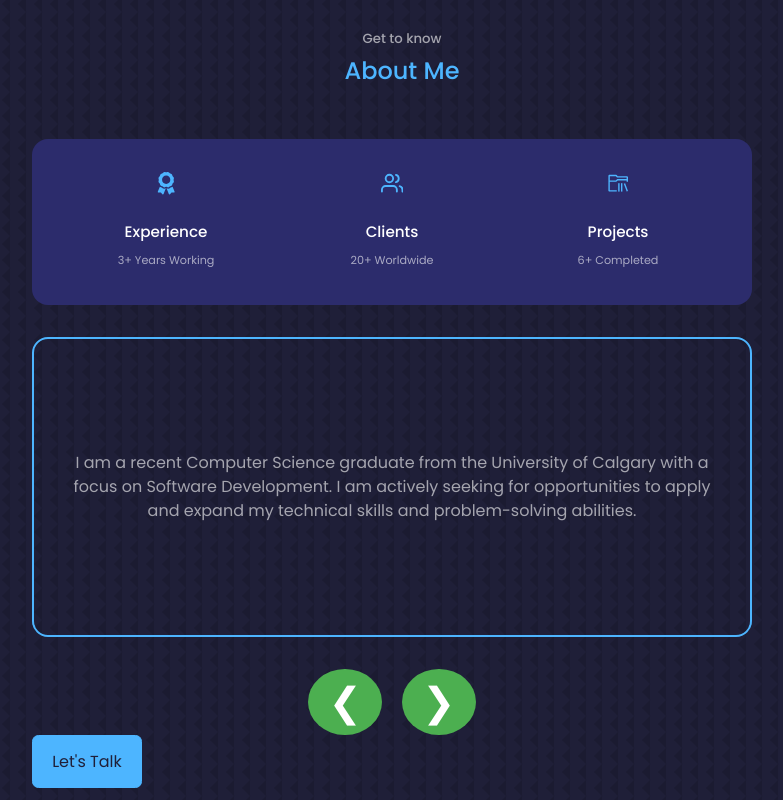
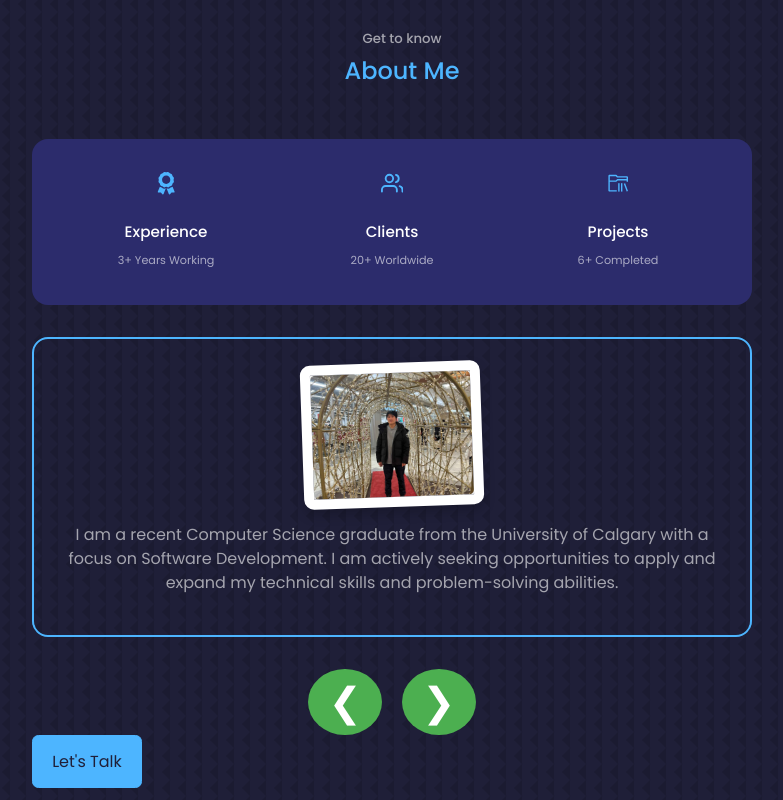
Before and after one commit to gaoaaron1/Portfolio, a React (Create React App) app: page / in a window 1280 px wide. Shown: the part 900-1700 px from the top of the page, without its empty margins (238-1021 px from the left). Built offline with nearby package versions, Linux system fonts and the light colour scheme.

Commit message:
Updated about me page

```diff
--- a/src/components/about/About.css
+++ b/src/components/about/About.css
@@ -1,7 +1,8 @@
+/* Base styles for the About section */
 .about__container {
     display: grid;
     grid-template-columns: 75% 50%;
-    gap: 15;
+    gap: 15px;
     margin-right: 50px;
 }
 
@@ -9,12 +10,7 @@
     width: 75%;
     aspect-ratio: 1/1;
     border-radius: 2rem;
-    background: linear-gradient(
-        45 deg,
-        transparent,
-        var(--color-primary),
-        transparent
-    );
+    background: linear-gradient(45deg, transparent, var(--color-primary), transparent);
     display: grid;
     place-items: center;
 }
@@ -30,13 +26,11 @@
     transform: rotate(0);
 }
 
+/* About cards (Experience, Clients, Projects) */
 .about__cards {
     display: grid;
     grid-template-columns: repeat(3, 1fr);
     gap: 1.5rem;
-}
-
-.about__cards {
     background: var(--color-bg-variant);
     border: 1px solid transparent;
     border-radius: 1rem;
@@ -47,8 +41,7 @@
 
 .about__card:hover {
     background: transparent;
-    border-color: var(--color-primary-variant)
-    ;
+    border-color: var(--color-primary-variant);
     cursor: default;
 }
 
@@ -62,7 +55,6 @@
     font-size: 0.95rem;
 }
 
-
 .about__card small {
     font-size: 0.7rem;
     color: var(--color-light);
@@ -73,41 +65,53 @@
     color: var(--color-light);
 }
 
-
+/* Dynamic content container */
 .about__container2 {
     background: transparent;
     border: 2px solid var(--color-primary);
     border-radius: 1rem;
     padding: 1.5rem;
     margin: 2rem 0;
-    overflow: hidden;
+    overflow-y: auto; /* Make content scrollable if it overflows */
     height: 300px; /* Fixed height */
     display: flex;
     flex-direction: column;
-    justify-content: center; /* Vertically center text */
-    text-align: center; /* Center text horizontally */
+    justify-content: center;
+    text-align: center;
 }
 
 .about__container2 p {
     color: var(--color-light);
     margin: 1rem 0;
-    overflow-wrap: break-word; /* Allows text to break and wrap to the next line if necessary */
-    word-wrap: break-word; /* Prevents words from overflowing */
-    word-break: break-word; /* Breaks long words if they exceed container width */
-    line-height: 1.5; /* Adjust line height for readability */
-    font-size: 1rem; /* Ensure text is not too large */
+    overflow-wrap: break-word;
+    word-wrap: break-word;
+    word-break: break-word;
+    line-height: 1.5;
+    font-size: 1rem; /* Standardize font size */
+    text-align: center;
 }
 
-.about__container2 p {
-    text-align: center; /* Ensures the text is centered inside the container */
+/* Scrollbar styling */
+.about__container2::-webkit-scrollbar {
+    width: 8px;
 }
 
+.about__container2::-webkit-scrollbar-thumb {
+    background-color: var(--color-primary);
+    border-radius: 10px;
+}
 
+.about__container2::-webkit-scrollbar-track {
+    background: #f1f1f1;
+    border-radius: 10px;
+}
+
+/* Arrow buttons */
 .about__arrows {
     display: flex;
     justify-content: center;
     margin-top: 20px;
-    gap: 20px; /* Space between arrows */
+    gap: 20px;
 }
 
 .about__arrow-left, .about__arrow-right {
@@ -133,13 +137,87 @@
     outline-offset: 4px;
 }
 
+/* Portrait image styling */
+.about__portrait {
+    max-width: 200px;
+    max-height: 200px;
+    margin: 0 auto;
+    border: 5px solid var(--color-primary);
+    border-radius: 50%;
+    overflow: hidden;
+    box-shadow: 0 4px 8px rgba(0, 0, 0, 0.2);
+    display: flex;
+    justify-content: center;
+    align-items: center;
+}
 
+.about__portrait img {
+    width: 100%;
+    height: auto;
+    object-fit: cover;
+}
 
+/* Fixed size for card photos */
+.about__card-photo {
+    position: relative;
+    width: 180px;  /* Fixed width */
+    height: 180px; /* Fixed height */
+    margin: 0 auto;
+    border: 10px solid white;
+    border-radius: 10px;
+    background: linear-gradient(to bottom right, #f0f0f0, #e0e0e0);
+    box-shadow: 0 6px 12px rgba(0, 0, 0, 0.2);
+    overflow: hidden;
+    transform: rotate(1deg);
+    transition: transform 0.3s ease, box-shadow 0.3s ease;
+}
 
+.about__card-photo img {
+    width: 100%;
+    height: 100%;
+    object-fit: cover;
+    border-radius: 5px;
+}
 
-/* Media queries to make it responsive.*/
-/* ========================== MEDIA QUERIES (MEDIUM DEVICES) =================== */
-/* tablets */
+.about__card-photo:hover {
+    transform: rotate(0);
+    box-shadow: 0 10px 20px rgba(0, 0, 0, 0.3);
+}
+
+/* Flexbox layout for card containers */
+.about__card-container {
+    display: flex;
+    flex-direction: column;
+    align-items: center;
+    text-align: center;
+    gap: 1.5rem;
+    margin-top: 1.5rem;
+}
+
+/* Text inside cards */
+.about__card-text p {
+    color: var(--color-light);
+    margin: 1rem 0;
+    line-height: 1.5;
+    font-size: 1rem;
+}
+
+/* Optional staggered stack for multiple photos */
+.about__card-photo:nth-child(1) {
+    transform: rotate(-2deg);
+}
+
+.about__card-photo:nth-child(2) {
+    transform: rotate(3deg);
+}
+
+.about__card-photo:nth-child(3) {
+    transform: rotate(-1deg);
+}
+
+/* Media queries for responsive design */
+
+/* Tablets: Max-width: 1024px */
 @media screen and (max-width: 1024px) {
     .about__container {
         grid-template-columns: 1fr;
@@ -156,9 +234,7 @@
     }
 }
 
-/* Media queries to make it responsive.*/
-/* ========================== MEDIA QUERIES (SMALL DEVICES) =================== */
-/* phones */
+/* Phones: Max-width: 600px */
 @media screen and (max-width: 600px) {
     .about__me {
         width: 65%;
--- a/src/components/about/About.tsx
+++ b/src/components/about/About.tsx
@@ -1,34 +1,34 @@
-import React, { useState } from 'react'
-import { FaAward } from 'react-icons/fa'
-import { FiUsers } from 'react-icons/fi'
-import { VscFolderLibrary } from 'react-icons/vsc'
+import React, { useState } from 'react';
+import { FaAward } from 'react-icons/fa';
+import { FiUsers } from 'react-icons/fi';
+import { VscFolderLibrary } from 'react-icons/vsc';
 
-import './About.css'
-
-const ME = require('../../assets/portrait.png');
+import './About.css';
 
 const About: React.FC = () => {
-    const [currentCard, setCurrentCard] = useState(0); // State to keep track of the current card
+    const [currentCard, setCurrentCard] = useState(0);
 
-    // Array of content for the three cards
     const cardContent = [
         {
-            text: "I am a recent Computer Science graduate from the University of Calgary with a focus on Software Development. I am actively seeking for opportunities to apply and expand my technical skills and problem-solving abilities."
+            text: "I am a recent Computer Science graduate from the University of Calgary with a focus on Software Development. I am actively seeking opportunities to apply and expand my technical skills and problem-solving abilities. ",
+            image: require('../../assets/portrait3.jpg'), // Replace with your actual image paths
         },
         {
-            text: "Experienced Academic Tutor with a demonstrated history of working in the primary/secondary education industry. Skilled in Mobile/Web Front-end and Back-end Development. Strong education professional with a Bachelor of Science - BS focused in Computer Science from University of Calgary.\n\nI have demonstrated leadership both in tutoring and in my internship. I have managed the software development team and directed my colleagues on version control such as Github, created various content videos, and directed the database project."
+            text: "Experienced Academic Tutor with a demonstrated history of working in the primary/secondary education industry. Skilled in Mobile/Web Front-end and Back-end Development. Strong education professional with a Bachelor of Science - BS focused in Computer Science from University of Calgary.\n\nI have demonstrated leadership both in tutoring and in my internship. I have managed the software development team and directed my colleagues on version control such as Github, created various content videos, and directed the database project.",
+            image: require('../../assets/project2.png'),
         },
         {
-            text: "Proficient in various programming languages and web technologies, with hands-on experience in creating dynamic applications. Adept at problem-solving, critical thinking, and collaborating in agile environments. Looking to leverage my skills and knowledge to contribute to innovative projects and team success.\n\nI am excited to join your team and create a positive impact with my skill set!"
-        }
+            text: "Proficient in various programming languages and web technologies, with hands-on experience in creating dynamic applications. Adept at problem-solving, critical thinking, and collaborating in agile environments. Looking to leverage my skills and knowledge to contribute to innovative projects and team success.\n\nI am excited to join your team and create a positive impact with my skill set!",
+            image: require('../../assets/project3.png'),
+        },
     ];
 
     const handleNextCard = () => {
-        setCurrentCard((prev) => (prev + 1) % cardContent.length); // Loop back to first card after last one
+        setCurrentCard((prev) => (prev + 1) % cardContent.length);
     };
 
     const handlePrevCard = () => {
-        setCurrentCard((prev) => (prev - 1 + cardContent.length) % cardContent.length); // Loop to last card from first one
+        setCurrentCard((prev) => (prev - 1 + cardContent.length) % cardContent.length);
     };
 
     return (
@@ -38,29 +38,32 @@ const About: React.FC = () => {
 
             <div className="container about__container">
 
+                {/* Right Content */}
                 <div className="about__content">
                     <div className="about__cards">
                         <article className='about__card'>
-                            <FaAward className='about__icon'/>
+                            <FaAward className='about__icon' />
                             <h5>Experience</h5>
                             <small>3+ Years Working</small>
                         </article>
-
                         <article className='about__card'>
-                            <FiUsers className='about__icon'/>
+                            <FiUsers className='about__icon' />
                             <h5>Clients</h5>
                             <small>20+ Worldwide</small>
                         </article>
-
                         <article className='about__card'>
-                            <VscFolderLibrary className='about__icon'/>
+                            <VscFolderLibrary className='about__icon' />
                             <h5>Projects</h5>
                             <small>6+ Completed</small>
                         </article>
                     </div>
 
-                    <div className="about__text-container">
-                        <div className="about__container2">
+                    {/* Dynamic Card Content */}
+                    <div className="about__container2">
+                        <div className="about__card-photo">
+                            <img src={cardContent[currentCard].image} alt={`Card ${currentCard + 1}`} />
+                        </div>
+                        <div className="about__text-container">
                             <p>{cardContent[currentCard].text}</p>
                         </div>
                     </div>
```
Also changed, not shown: src/components/about/CustomScrollbar.css (added, +46 -0 lines), src/components/about/CustomScrollbar.tsx (added, +75 -0 lines), src/data/cardsData.json (added, +14 -0 lines), src/assets/portrait3.jpg (added).
